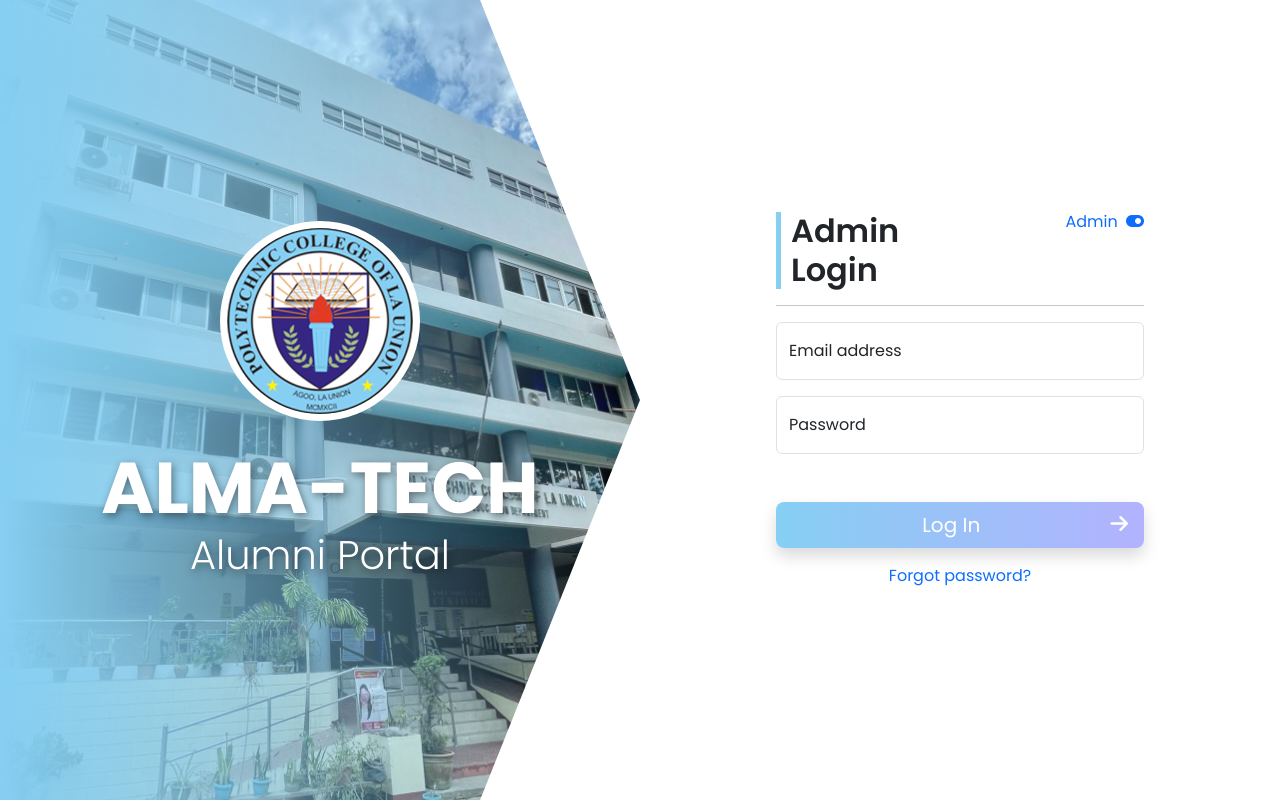
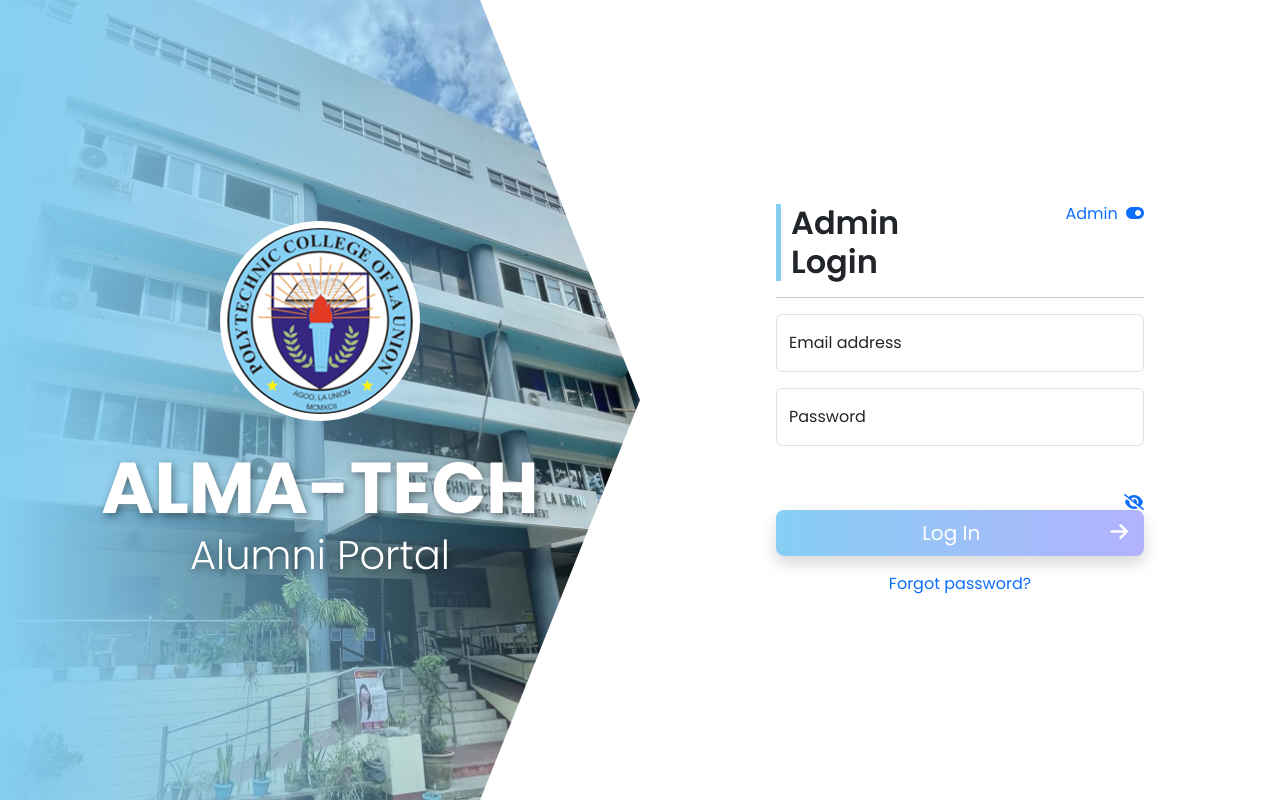
Before and after one commit to michaelsabado/alumni-portal, a PHP site: page /authentication/admin-login in a window 1280 px wide. Run offline with PHP 8.4, Linux system fonts and the light colour scheme; some libraries are stand-ins or nearby versions.

Commit message:
Update admin-login.php

```diff
--- a/authentication/admin-login.php
+++ b/authentication/admin-login.php
@@ -73,9 +73,11 @@ if (isset($_POST['submit'])) {
                         <label for="emailFLoat">Email address</label>
                     </div>
                     <div class="form-floating mb-3">
-                        <input type="password" class="form-control  mb-5 border" id="passFloat" placeholder="Password" name="password" required>
+                        <input type="password" class="form-control pass-prev mb-5 border" id="passFloat" placeholder="Password" name="password" required>
                         <label for="passFloat">Password</label>
                     </div>
+
+                    <i class="fas fa-eye-slash  preview-pass cursor text-primary float-end"></i>
                     <div class="g-recaptcha mb-3" data-sitekey="6LecUlMkAAAAAGZe8uSpiMjbWXsk0oENDiiHIhpX"></div>
                     <button type="submit" name="submit" class="btn btn-lg w-100 text-white btn shadow">Log In <i class="fas fa-arrow-right float-end mt-1"></i></button>
                     <div class="text-center mt-3">
```
